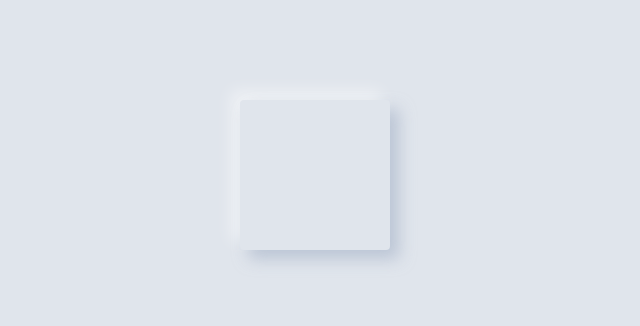
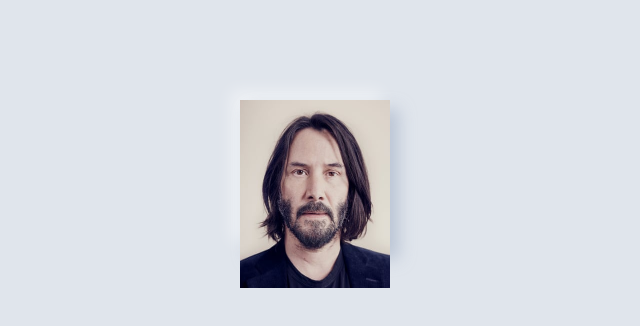
Before and after one commit to pandeyraman10/pandeyraman10.github.io, a plain HTML site: page index.html in a window 1280 px wide. Shown: the whole page, without its empty margins (325-965 px from the left). Drawn offline with Linux system fonts and the light colour scheme.

Commit message:
add keanu img

```diff
--- a/index.html
+++ b/index.html
@@ -5,7 +5,9 @@
 </head>
 <body>
 <div>
-    <div class="box"></div>
+    <div class="box">
+      <img src="keanu reeves.jpg" style="width:100%;">
+    </div>
 </div>
 </body>
 </html>
```
Also changed, not shown: keanu reeves.jpg (added).
